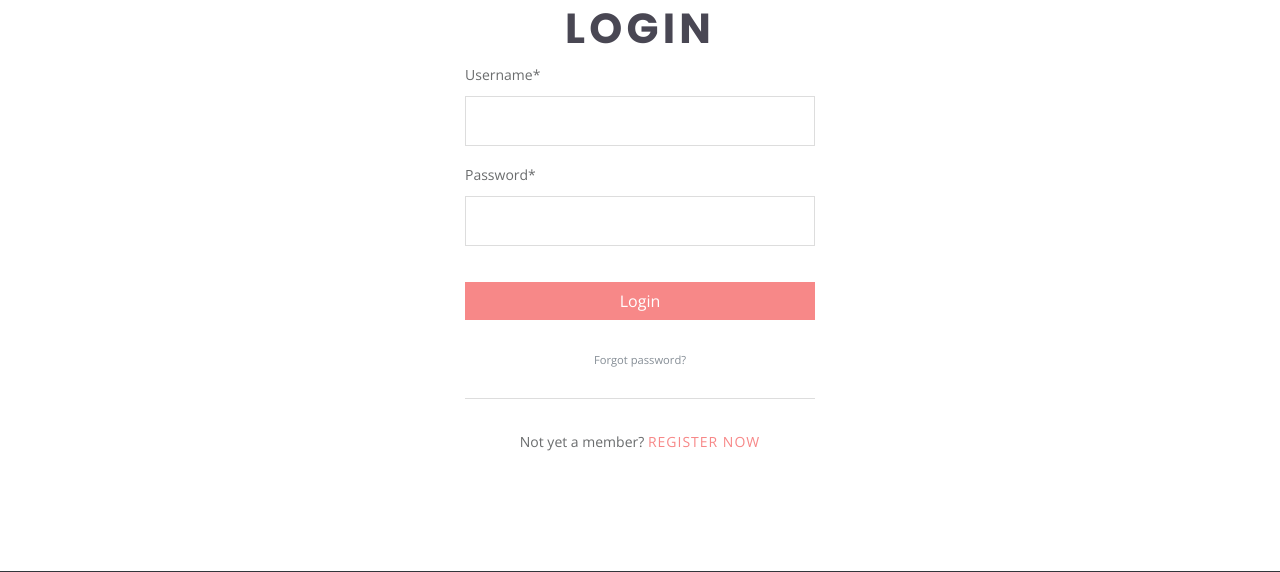
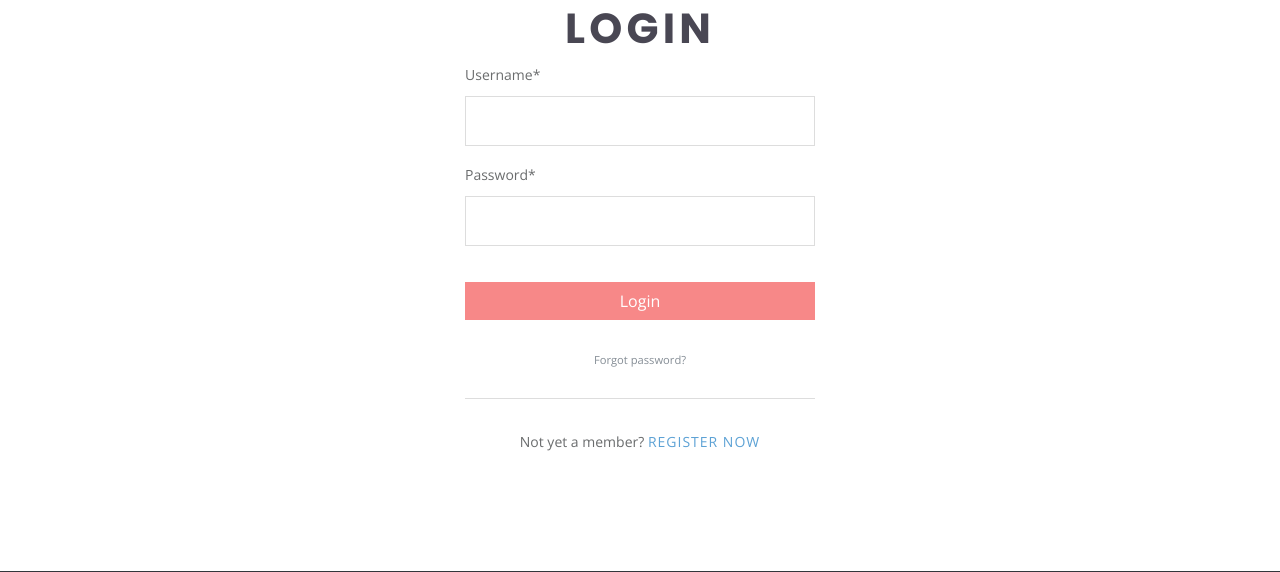
Before and after one commit to cmagarap/django-digiwiz, a Django app: page /login/?next=/staff/ in a window 1280 px wide. Shown: the part 576-1148 px from the top of the page. Run offline with Django 3.2, Linux system fonts and the light colour scheme; some libraries are stand-ins or nearby versions.

Commit message:
Update style.css

```diff
--- a/static/style.css
+++ b/static/style.css
@@ -275,6 +275,7 @@ button:focus {
 .btn-takequiz {
     background-color: #5da2d5;
     border-color: #5da2d5;
+    color: #fff;
 }
 .btn:focus {
     box-shadow: 0 0 0 0rem rgba(0, 123, 255, 0.5);
@@ -2477,7 +2478,7 @@ ul.dropdown-content > .dropdown-trigger:hover > ul.dropdown-content > li:hover >
     height: 50px;
 }
 .login-form-area .form-control:focus {
-    border: 1px solid #000;
+    border: 1px solid #5da2d5;
 }
 .login-form-area a:hover {
     color: #5da2d5;
@@ -2505,7 +2506,7 @@ ul.dropdown-content > .dropdown-trigger:hover > ul.dropdown-content > li:hover >
     text-align: center;
 }
 .login-form-register-now a {
-    color: #f78888;
+    color: #5da2d5;
     font-weight: lighter;
     letter-spacing: 1px;
 }
```
